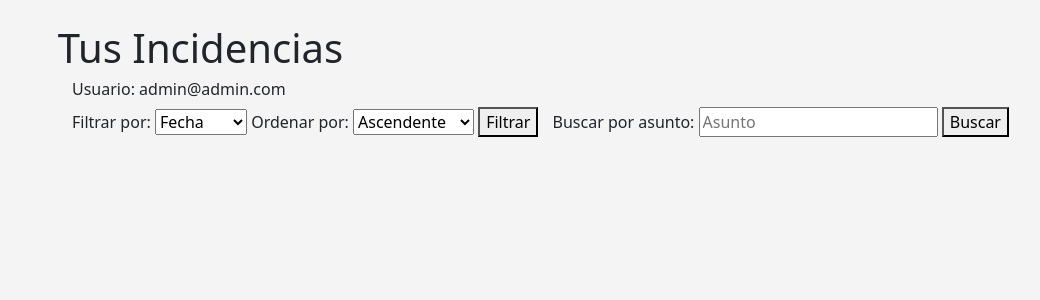
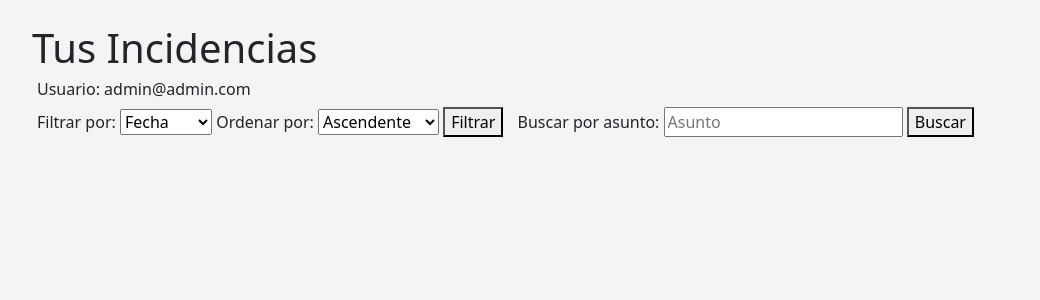
Before and after one commit to danielgalc/djangoapp, a Django app: template app/templates/app/mostrar_incidencias.html in a window 1280 px wide. Shown: the part 56-356 px from the top of the page, without its empty margins (80-1120 px from the left). Run offline with Django 4.2, Linux system fonts and the light colour scheme; the template is opened without the code that fills it: values that come from a table or form of the project are taken from there, others are empty; a user stored in the database is signed in; data comes from the database, SQL or seed files in the repository.

Commit message:
Comentarios en TO-DO, pequeños cambios CSS en Mostrar Incidencias

```diff
--- a/TODO.txt
+++ b/TODO.txt
@@ -48,8 +48,10 @@ en add_incidencia.html
 
 La fecha de la incidencia cambia cuando el usuario la modifica.
 
+El formato de la fecha ahora es el correcto. Si una fecha es P.M se mostrará, por ejemplo: 16:00h en lugar de 4:00 p.m
+
 La incidencia no puede ser modificada por el cliente si esta está asignada.
 
-**Filtrado/ordenado de incidencias por parametros. Buscador de incidencias por asunto.
+Filtrado/ordenado de incidencias por parametros. Buscador de incidencias por asunto.
 
 **Crear vistas para usuarios Soporte y Técnico.
--- a/app/static/css/mostrar_incidencias.css
+++ b/app/static/css/mostrar_incidencias.css
@@ -1,5 +1,5 @@
 #filtros, h6 {
-    margin-left: 70px;
+    margin-left: 35px;
 }
 
 ul li {
@@ -7,7 +7,7 @@ ul li {
 }
 
 h1 {
-    margin-left: 5%;
+    margin-left: 30px;
 }
 
 #filtros, #buscador {
```
